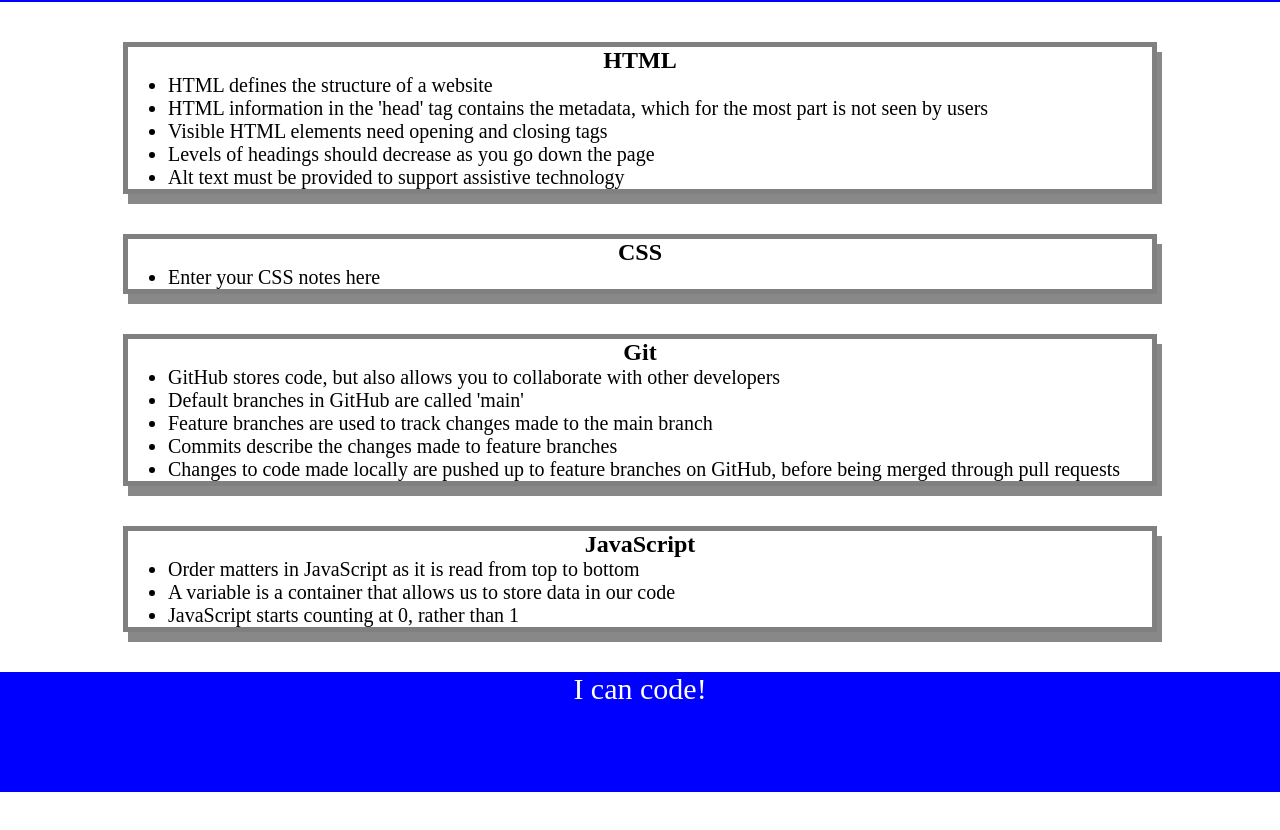
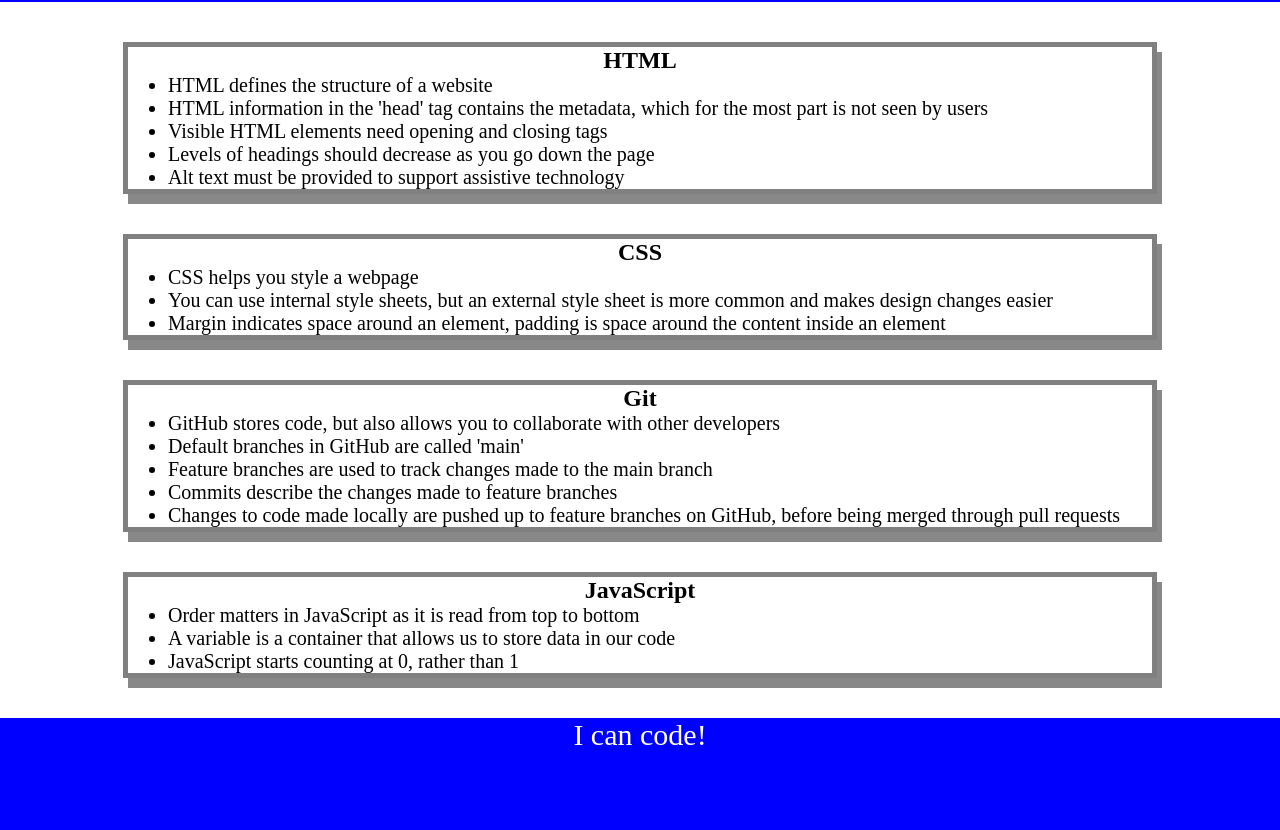
Before and after one commit to gambyrne/prework-study-guide, a plain HTML site: page index.html in a window 1280 px wide. Shown: the part 118-948 px from the top of the page. Before the commit the page ends 910 px from the top, so only its background shows below. Drawn offline with Linux system fonts and the light colour scheme; a script that the page names is missing.

```diff
--- a/index.html
+++ b/index.html
@@ -33,7 +33,9 @@
         <h2>CSS</h2>
 
         <ul>
-          <li>Enter your CSS notes here</li>
+          <li>CSS helps you style a webpage</li>
+          <li>You can use internal style sheets, but an external style sheet is more common and makes design changes easier</li>
+          <li>Margin indicates space around an element, padding is space around the content inside an element</li>
         </ul>
 
       </section>
```
Also changed, not shown: 1 other file.
